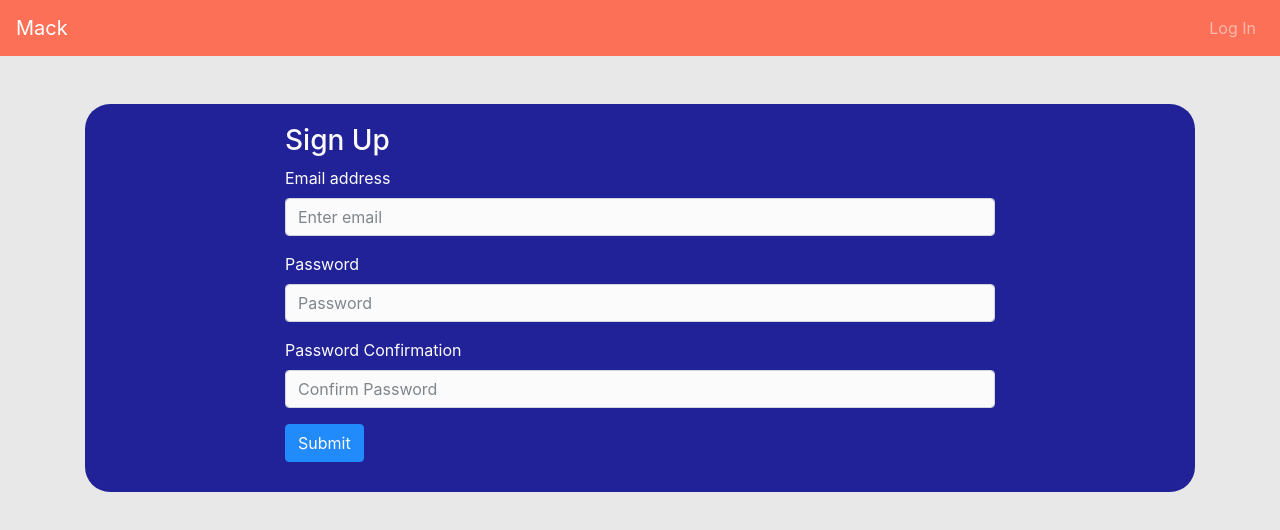
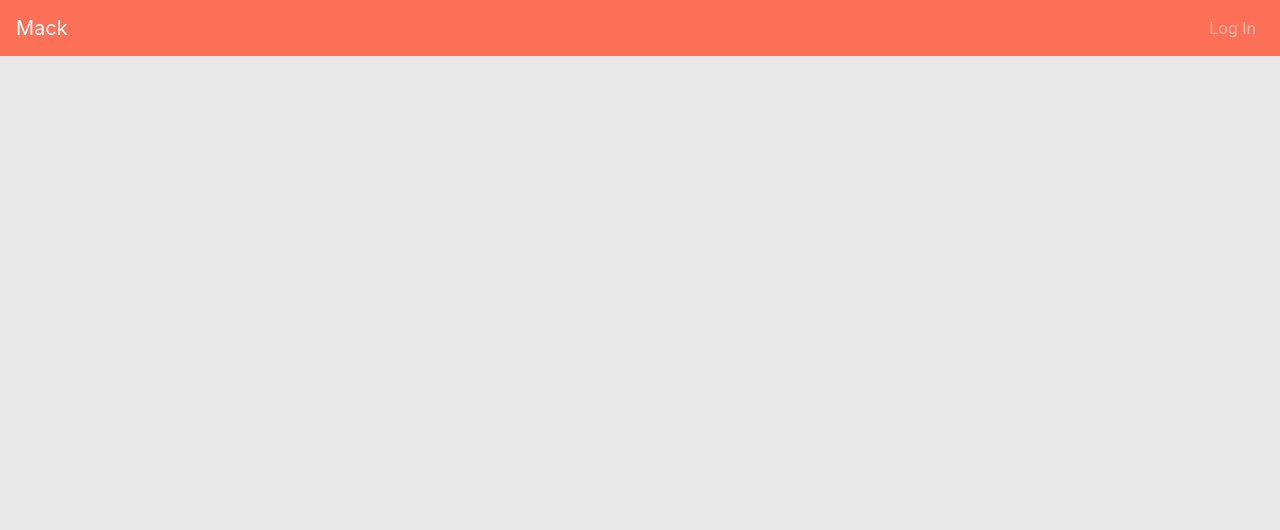
Before and after one commit to D-Raimon/mack-client, a React app: page /#/sign-up in a window 1280 px wide. Shown: the top 530 px of the page. Built offline with nearby package versions, Linux system fonts and the light colour scheme.

Commit message:
Add LogIn component to the Routes in App.js
- Added the LogIn route to replace the SignIn and SignUp routes
- Removed styling from signin and signup

```diff
--- a/src/components/App/App.js
+++ b/src/components/App/App.js
@@ -4,8 +4,9 @@ import { Route, Switch } from 'react-router-dom'
 import AuthenticatedRoute from '../AuthenticatedRoute/AuthenticatedRoute'
 import AutoDismissAlert from '../AutoDismissAlert/AutoDismissAlert'
 import Header from '../Header/Header'
-import SignUp from '../SignUp/SignUp'
-import SignIn from '../SignIn/SignIn'
+// import SignUp from '../SignUp/SignUp'
+// import SignIn from '../SignIn/SignIn'
+import LoginForm from '../LogIn/LogIn'
 import SignOut from '../SignOut/SignOut'
 import ChangePassword from '../ChangePassword/ChangePassword'
 import Books from '../Book/Books'
@@ -50,11 +51,8 @@ class App extends Component {
           <Route exact path='/' render={() => (
             <Home user={user}/>
           )} />
-          <Route path='/sign-up' render={() => (
-            <SignUp alert={this.alert} setUser={this.setUser} />
-          )} />
-          <Route path='/sign-in' render={() => (
-            <SignIn alert={this.alert} setUser={this.setUser} />
+          <Route path='/log-in' render={() => (
+            <LoginForm alert={this.alert} setUser={this.setUser} />
           )} />
           <AuthenticatedRoute user={user} path='/sign-out' render={() => (
             <SignOut alert={this.alert} clearUser={this.clearUser} user={user} />
--- a/src/components/Header/Header.js
+++ b/src/components/Header/Header.js
@@ -14,7 +14,7 @@ const authenticatedOptions = (
 
 const unauthenticatedOptions = (
   <Fragment>
-    <Nav.Link href="#sign-in">Log In</Nav.Link>
+    <Nav.Link href="#log-in">Log In</Nav.Link>
   </Fragment>
 )
 
--- a/src/components/SignIn/signin.css
+++ b/src/components/SignIn/signin.css
@@ -1,4 +1,4 @@
-.sign_in_primary{
+/* .sign_in_primary{
   background-color: darkblue;
   opacity: .85;
   color: white;
@@ -7,4 +7,4 @@
 .sign_in_secondary{
   padding-top: 20px;
   padding-bottom: 30px;
-}
+} */
--- a/src/components/SignUp/signup.css
+++ b/src/components/SignUp/signup.css
@@ -1,4 +1,4 @@
-.sign_up_primary{
+/* .sign_up_primary{
   background-color: darkblue;
   opacity: .85;
   color: white;
@@ -7,4 +7,4 @@
 .sign_up_secondary{
   padding-top: 20px;
   padding-bottom: 30px;
-}
+} */
```
